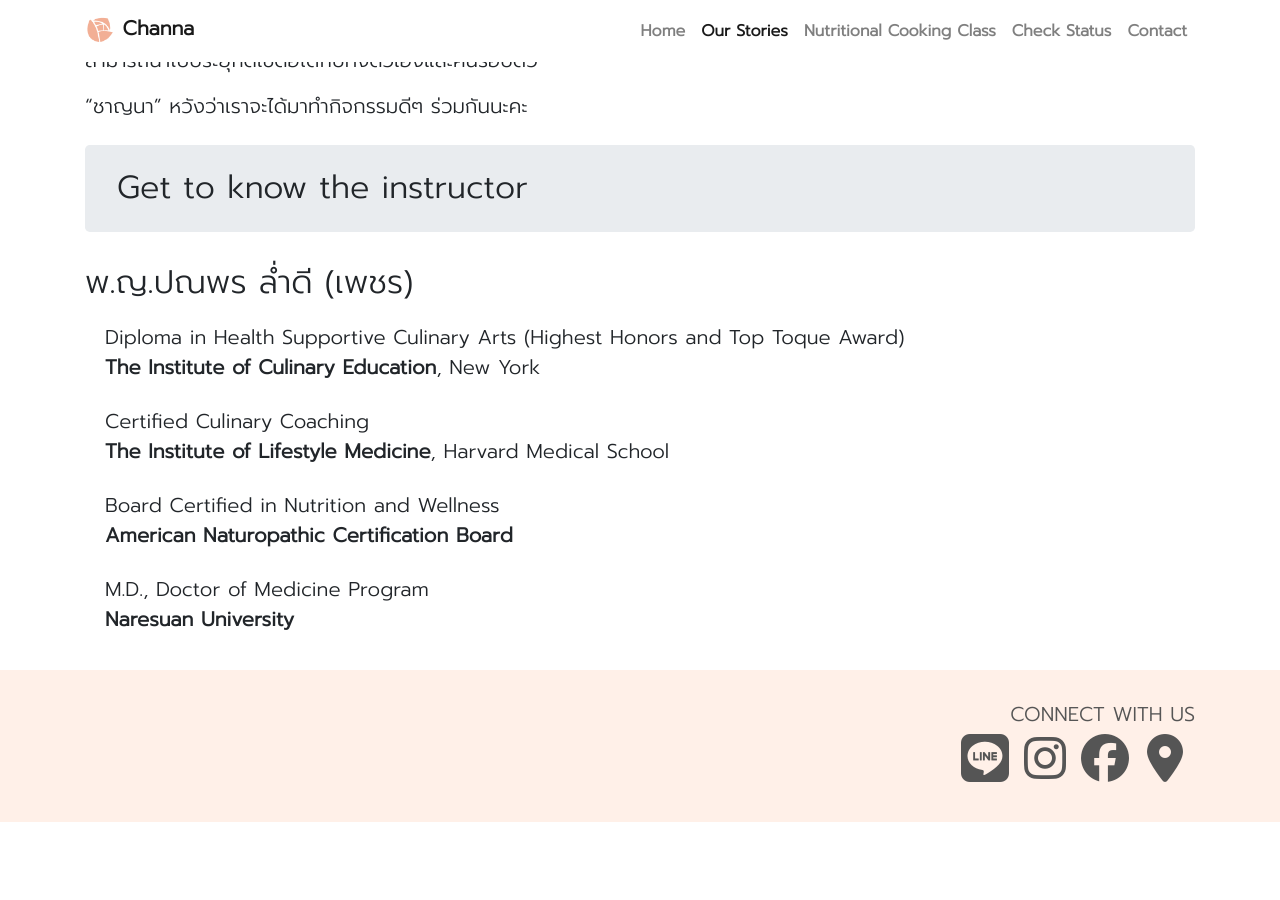
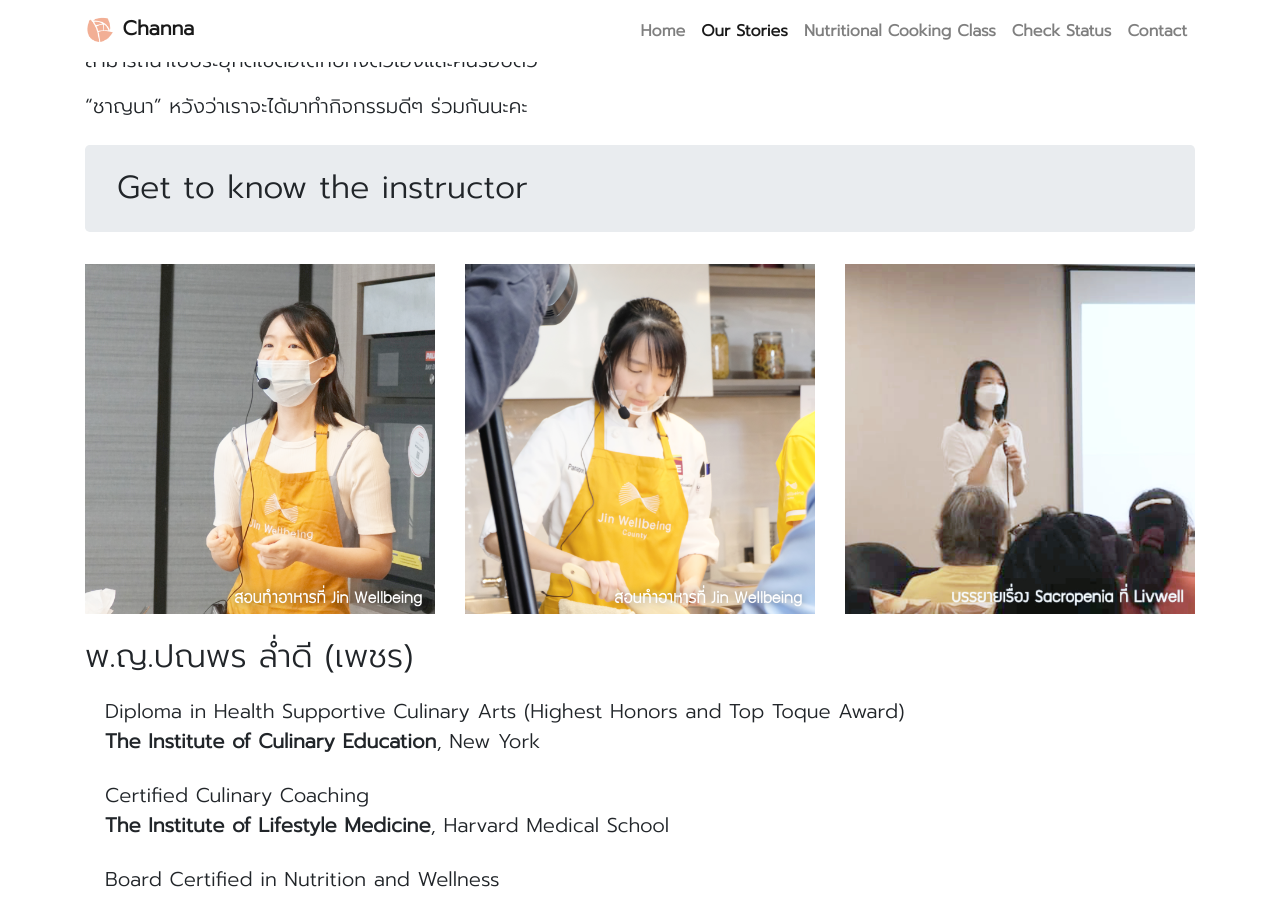
Before and after one commit to channalivewell/channalivewell.github.io, a Jekyll site: the page built from stories.html, in a window 1280 px wide and 900 px high, scrolled down 454 px. Built offline with Jekyll 4.4.1, drawn with Linux system fonts in a browser that asks for light colours; nearby versions of some CDN libraries; before the commit the page ends 1276 px from its top, so only the background shows below that.

Commit message:
add instructor pics

```diff
--- a/stories.html
+++ b/stories.html
@@ -34,6 +34,11 @@ canonical_url: /stories/
 
     <div class="mb-4">
         <h2 class="jumbotron py-4">Get to know the instructor</h2>
+        <div class="row my-4">
+            <img src="/static/img/instructor_01.png" class="col-4 rounded" alt="instructor_01">
+            <img src="/static/img/instructor_02.png" class="col-4 rounded" alt="instructor_02">
+            <img src="/static/img/instructor_03.png" class="col-4 rounded" alt="instructor_03">
+        </div>
         <h2>พ.ญ.ปณพร ล่ำดี (เพชร)</h2>
         <ul class="list-group list-group-flush lead">
             <li class="list-group-item border-1">
```
